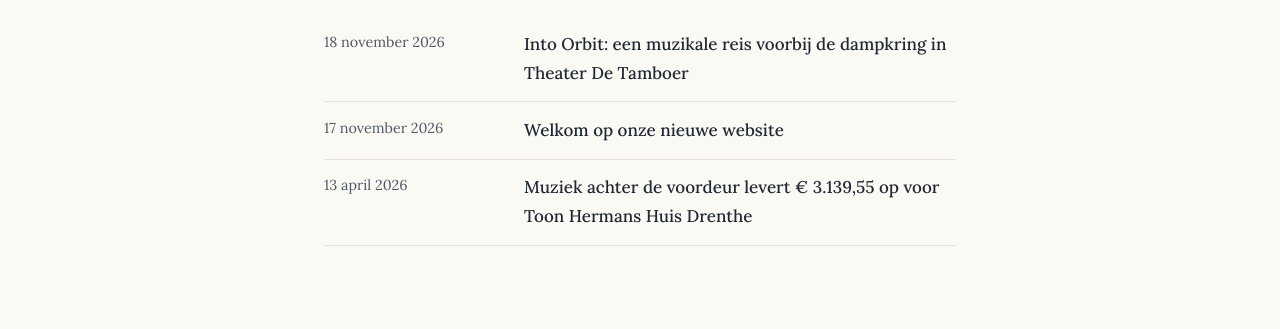
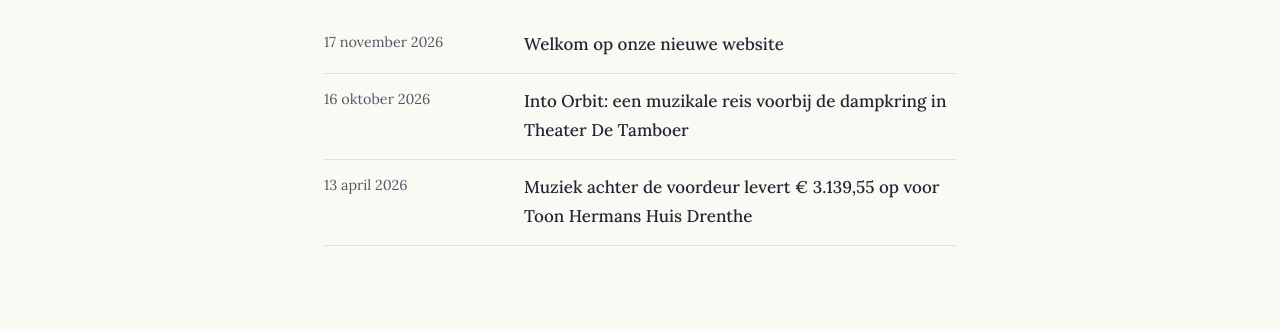
Before and after one commit to rinkrotaryhdw-del/rotary-hoogeveen-dewolden, an Astro site: page /nieuws/archief in a window 1280 px wide. Shown: the part 471-800 px from the top of the page. Built offline with nearby package versions, Linux system fonts and the light colour scheme; Astro itself is replaced by a stand-in of ours.

Commit message:
Into Orbit: datum op 16 oktober 2026
Co-Authored-By: Claude Opus 5.5 <noreply@anthropic.com>

```diff
--- a/src/content/nieuws/2026-11-18-into-orbit.md
+++ b/src/content/nieuws/2026-10-16-into-orbit.md
@@ -1,6 +1,6 @@
 ---
 titel: 'Into Orbit: een muzikale reis voorbij de dampkring in Theater De Tamboer'
-datum: 2026-11-18
+datum: 2026-10-16
 samenvatting: Met 453 verkochte kaarten zat Theater De Tamboer mooi vol voor Into Orbit, het concert van het Orkest van de Koninklijke Luchtmacht dat onze club organiseerde.
 concept: false
 ---
```
